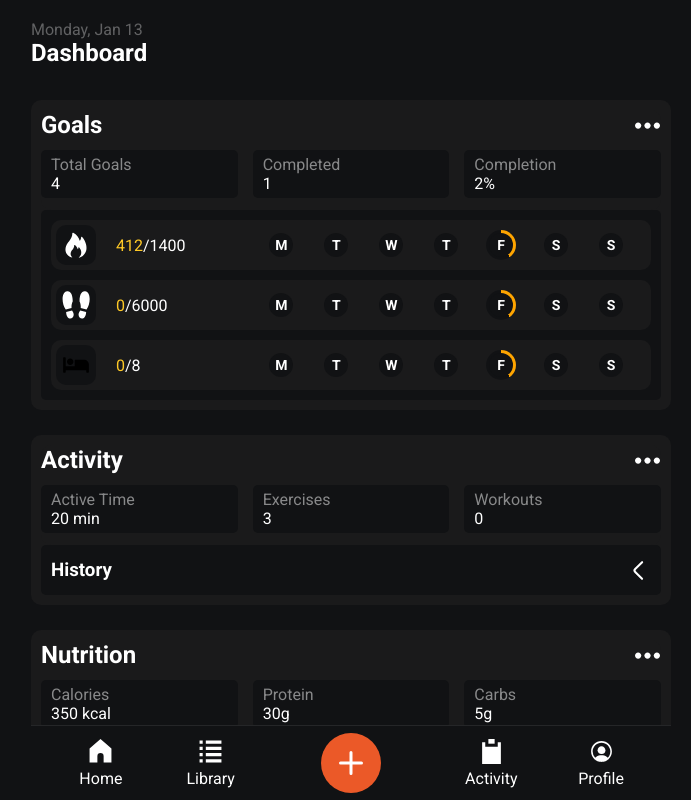
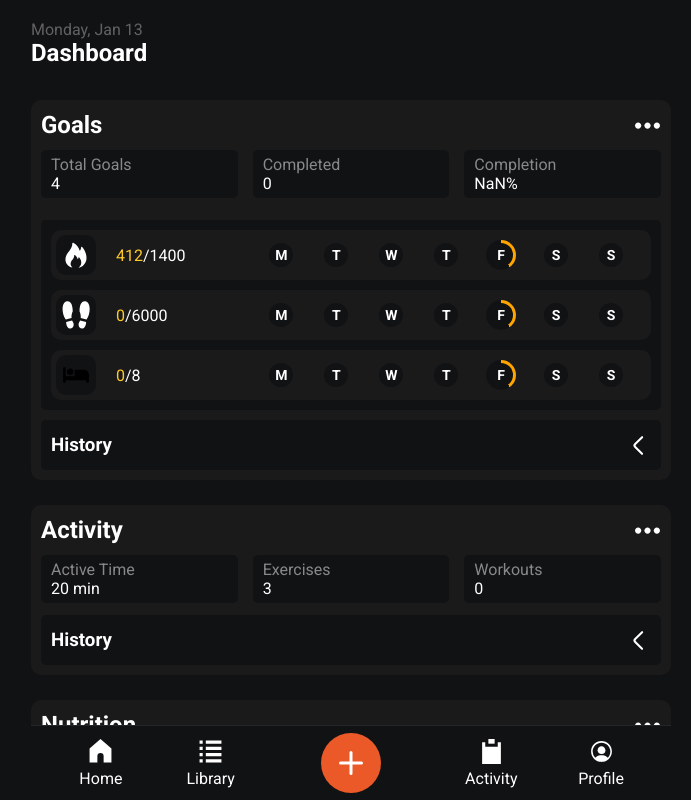
Before and after one commit to Stefan0712/fitness-app, a React (Create React App) app: page / in a window 1280 px wide. Shown: the whole page, without its empty margins (289-980 px from the left). Built offline with nearby package versions, Linux system fonts and the light colour scheme; grey boxes are pictures that could not be loaded.

Commit message:
Added a history for goals section, chagned so it will calculate the number of completed goals on the go

```diff
--- a/src/components/pages/Dashboard/Dashboard.js
+++ b/src/components/pages/Dashboard/Dashboard.js
@@ -30,6 +30,8 @@ const Dashboard = () => {
     const activity = userActivity?.logs.filter((log)=>log.type==="workout" || log.type==="exercise" || log.type==='activity');
 
 
+
+
     const getGoalCurrentValue = (arr,goalName) => {
         if(arr && arr.length > 0){
             return arr.reduce((sum, item) => {
@@ -41,9 +43,15 @@ const Dashboard = () => {
 
     };
     const hideSection = (sectionName) =>{
-        setShownSections(shownSections=>shownSections.filter(s=>s !== menu.sectionName));
+        setShownSections(shownSections=>shownSections.filter(s=>s !== sectionName));
         setMenu(null);
     }
+
+
+
+
+
+
     return (
         <div className={`${styles.dashboard} page`}>
 
@@ -59,8 +67,10 @@ const Dashboard = () => {
                     <button type='button' onClick={()=>setMenu(null)}>Cancel</button>
                 </div>
             ) : null}
+
+
             <div className={styles['dashboard-content']}>
-            <div className={styles.section} style={{display: shownSections.includes('goals') ? 'flex' : 'none'}}>
+                <div className={`${styles.section} ${styles['goals-section']}`} style={{display: shownSections.includes('goals') ? 'flex' : 'none'}}>
                     <div className={styles['summary-card']}>
                         <div className={styles['summary-card-header']}>
                             <h2>Goals</h2>
@@ -73,13 +83,14 @@ const Dashboard = () => {
                             </div>
                             <div className={styles['card-content-block']}>
                                 <p className={styles['block-title']}>Completed</p>
-                            <p className={styles['block-value']}>1</p>
+                                <p className={styles['block-value']}>{userGoals?.filter(goal=> goal.target <= getGoalCurrentValue(userActivity?.logs, goal.name)).length}</p>
                             </div>
                             <div className={styles['card-content-block']}>
                                 <p className={styles['block-title']}>Completion</p>
-                            <p className={styles['block-value']}>2%</p>
+                                <p className={styles['block-value']}>{(userGoals?.filter(goal=> goal.target <= getGoalCurrentValue(userActivity?.logs, goal.name)) / userGoals?.lengh) * 100}%</p>
                             </div>
                         </div>
+
                     </div>
                     <div className={styles['goals-container']}>
                         {userGoals.length > 0 ? userGoals.map((goal)=>(
@@ -116,6 +127,20 @@ const Dashboard = () => {
 
                         </div>
                         )): 'No goals found'}
+                    </div>
+                    <div className={`${styles["section-container"]} ${isGoalsExpanded ? styles['expand-history'] : ''} `}>
+                            <div className={styles['section-header']} onClick={()=>setIsGoalsExpanded(isGoalsExpanded=>!isGoalsExpanded)}>
+                                <h3>History</h3>
+                                <img src={IconLibrary.Arrow} className='small-icon' alt='' style={{transform: `rotateZ(${isGoalsExpanded ? '90' : '180'}deg)`}}></img>
+                                </div>
+                                {activity?.length > 0 ? (activity.map((log)=>(
+                                    <div className={styles['activity-item']} key={log.timestamp}>
+                                        <img src={log.icon} className='small-icon'></img>
+                                        <p className={styles['activity-name']}>{log.data.name || log.data.workoutData.name}</p>
+                                        <p className={styles['activity-duration']}>{log.data.duration} min</p>
+                                        <p className={styles['activity-time']}>{log.data.time || log.data.workoutData.time}</p>
+                                    </div>
+                                ))) : (<h3>No activity</h3>)}
                             </div>
                     </div>
                 <div className={styles.section} style={{display: shownSections.includes('activity') ? 'flex' : 'none'}}>
--- a/src/components/pages/Dashboard/Dashboard.module.css
+++ b/src/components/pages/Dashboard/Dashboard.module.css
@@ -189,6 +189,9 @@
     padding: 10px;
     border-radius: 10px;
 
+}
+.goals-section{
+    gap: 10px;
 }
 .section-header{
     width: 100%;
```
Also changed, not shown: src/assets/sleep.svg, src/assets/water.svg. Lines whose indentation alone changed are shown as unchanged.
